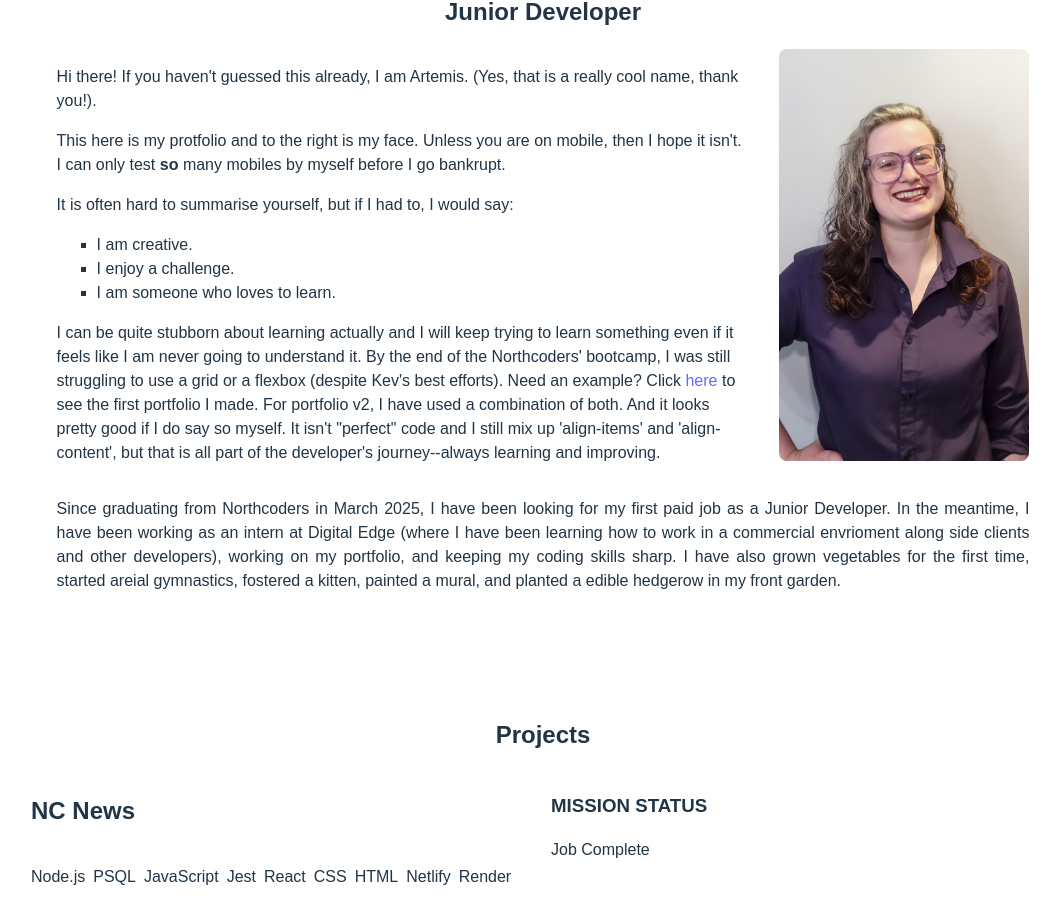
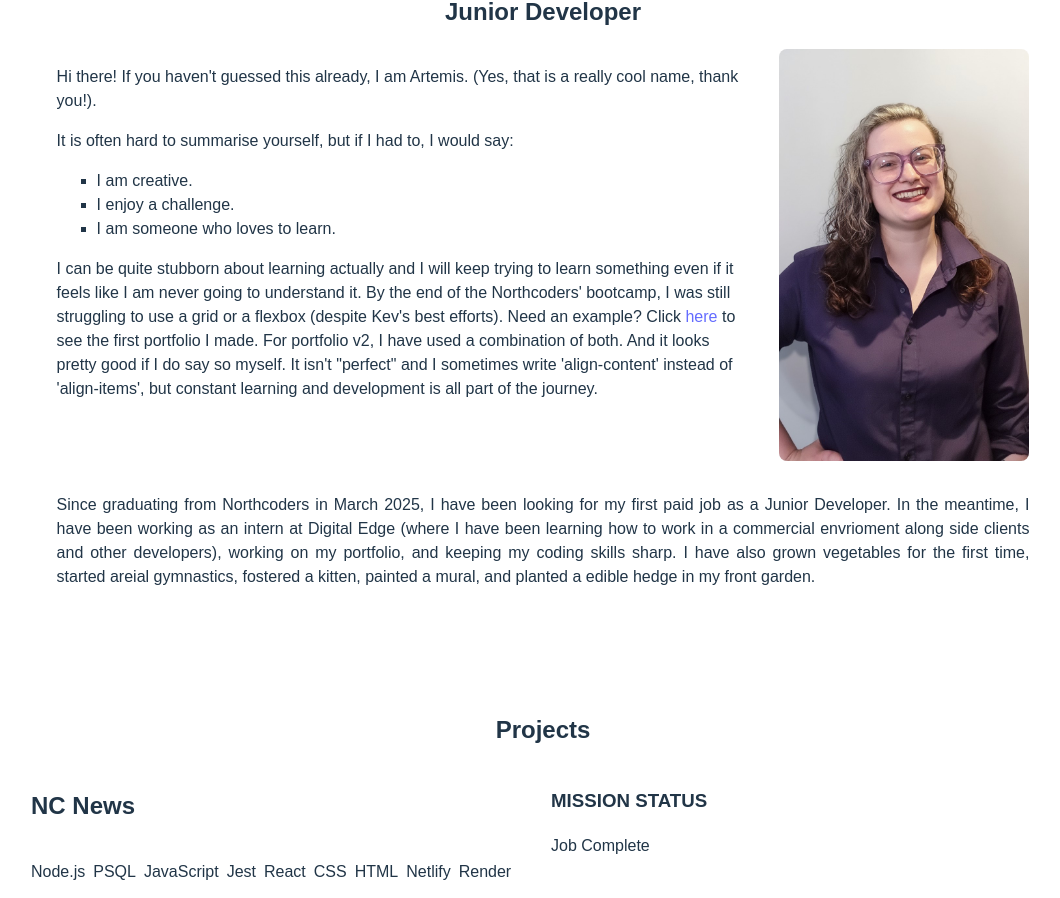
Before and after one commit to artiechokeheart/portfolio-v2, a React (Vite) app: page / in a window 1280 px wide. Shown: the part 899-1797 px from the top of the page, without its empty margins (97-1157 px from the left). Built offline with nearby package versions, Linux system fonts and the light colour scheme; grey boxes are pictures that could not be loaded.

Commit message:
Update AboutMe.jsx

```diff
--- a/src/Components/AboutMe.jsx
+++ b/src/Components/AboutMe.jsx
@@ -23,11 +23,6 @@ export const AboutMe = () => {
               <br></br>
             </p>
             <p className="about-me-paragraph">
-              This here is my protfolio and to the right is my face. Unless you are
-              on mobile, then I hope it isn't. I can only test <b>so</b> many
-              mobiles by myself before I go bankrupt.
-            </p>
-            <p className="about-me-paragraph">
               It is often hard to summarise yourself, but if I had to, I would say:
               <ul className="about-me-list">
                 <li>I am creative.</li>
@@ -50,9 +45,8 @@ export const AboutMe = () => {
           </Link>{" "}
           to see the first portfolio I made. For portfolio v2, I have used a
           combination of both. And it looks pretty good if I do say so myself. It
-          isn't "perfect" code and I still mix up 'align-items' and
-          'align-content', but that is all part of the developer's journey--always
-          learning and improving.
+          isn't "perfect" and I sometimes write 'align-content' instead of
+          'align-items', but constant learning and development is all part of the journey.
         </p>
           </div>
         </div>
@@ -66,7 +60,7 @@ export const AboutMe = () => {
           developers), working on my portfolio, and keeping my coding skills
           sharp. I have also grown vegetables for the first time, started areial
           gymnastics, fostered a kitten, painted a mural, and planted a edible
-hedgerow in my front garden.
+hedge in my front garden.
         </p>
       </div>
       <Links />
```
